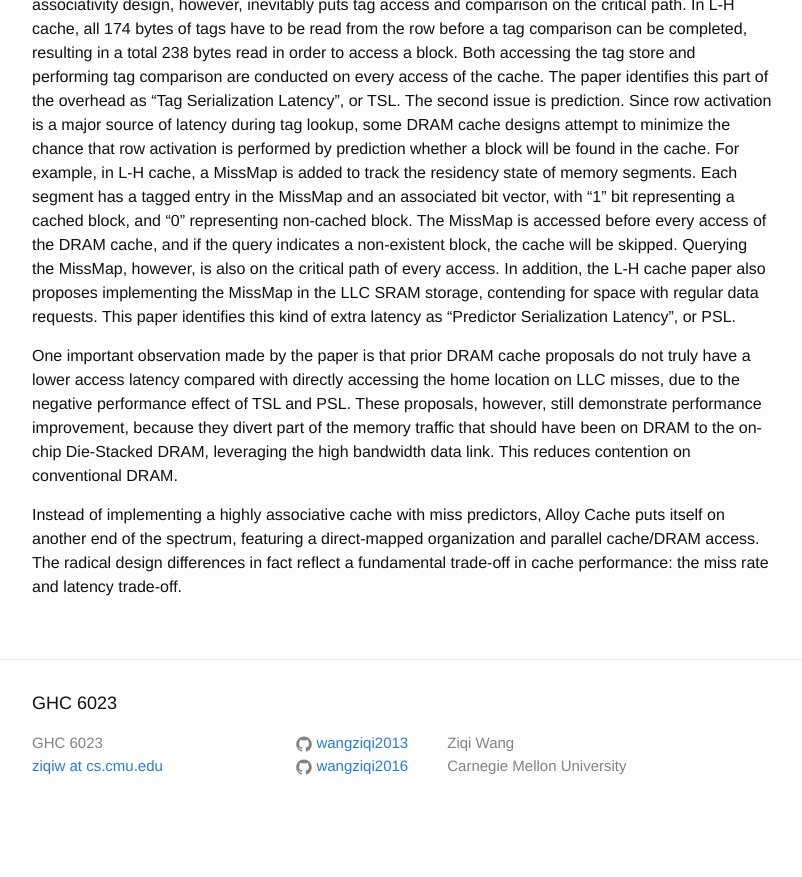
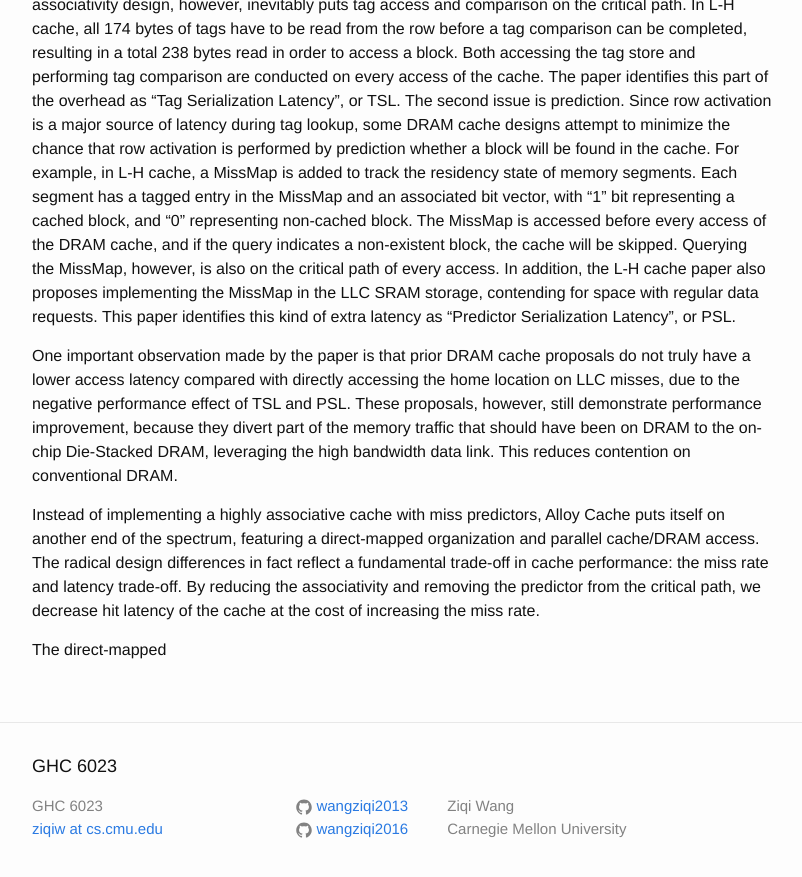
Before and after one commit to wangziqi2013/wangziqi2013.github.io, a Jekyll site: the page built from _posts/2019-08-31-alloy-cache.markdown, in a window 1280 px wide and 900 px high, scrolled down 739 px. Shown: the top 877 px of the window, without its empty margins (238-1040 px from the left). Built offline with Jekyll 4.4.1, drawn with Linux system fonts in a browser that asks for light colours; before the commit the page ends 1576 px from its top, so only the background shows below that.

Commit message:
Adding trade-off

```diff
--- a/_posts/2019-08-31-alloy-cache.markdown
+++ b/_posts/2019-08-31-alloy-cache.markdown
@@ -42,4 +42,8 @@ contention on conventional DRAM.
 
 Instead of implementing a highly associative cache with miss predictors, Alloy Cache puts itself on another end of the
 spectrum, featuring a direct-mapped organization and parallel cache/DRAM access. The radical design differences in fact
-reflect a fundamental trade-off in cache performance: the miss rate and latency trade-off.
+reflect a fundamental trade-off in cache performance: the miss rate and latency trade-off. By reducing the associativity
+and removing the predictor from the critical path, we decrease hit latency of the cache at the cost of increasing the miss
+rate.
+
+The direct-mapped
```
